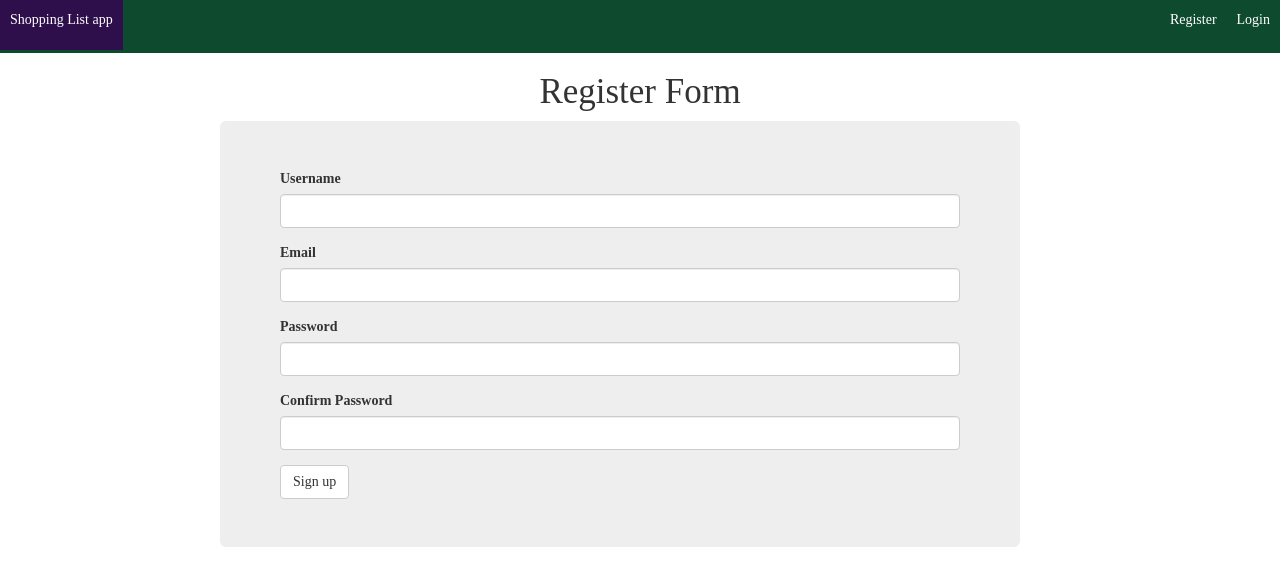
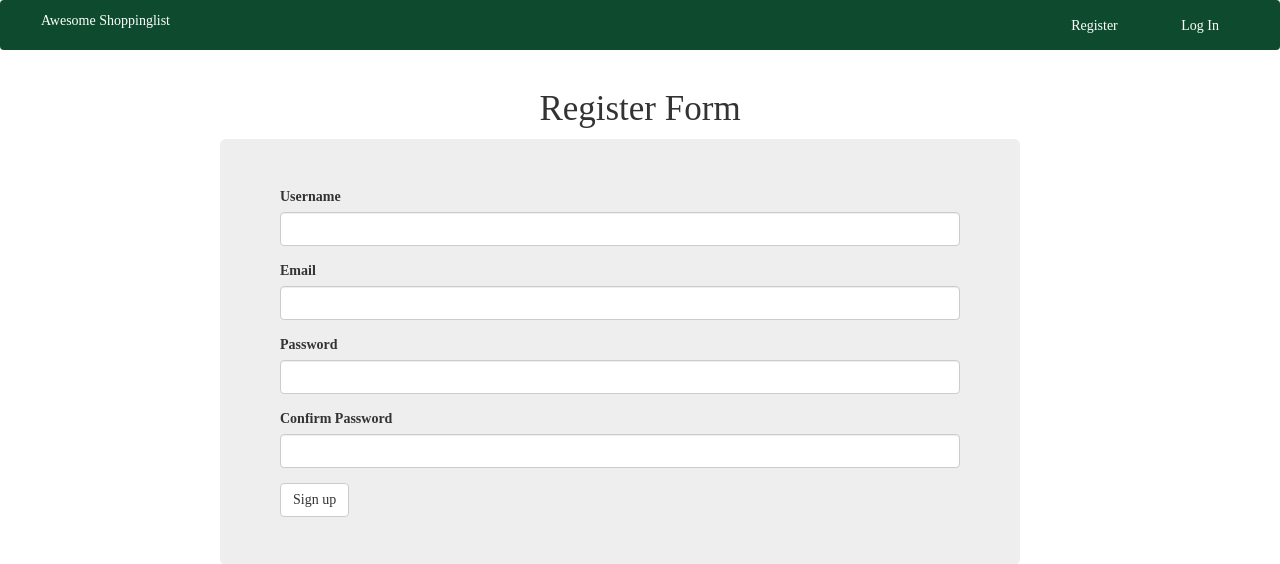
Before and after one commit to machariamarigi/shopping_list, a Flask app: page /register in a window 1280 px wide. Shown: the top 564 px of the page. Run offline with Flask 2, Linux system fonts and the light colour scheme; parts of the project's set-up code (start-up, migrations or seed data) failed here and were passed over; some libraries are stand-ins or nearby versions.

Commit message:
[[Upate]Chore #150661899]Bootstrab navbar ui update

```diff
--- a/app/auth/forms.py
+++ b/app/auth/forms.py
@@ -2,7 +2,7 @@
 
 from flask_wtf import FlaskForm
 from wtforms import PasswordField, StringField, SubmitField
-from wtforms.validators import DataRequired, Email, EqualTo
+from wtforms.validators import DataRequired, Email, EqualTo, length
 
 
 class SignUpForm(FlaskForm):
@@ -11,7 +11,8 @@ class SignUpForm(FlaskForm):
     email = StringField('Email', validators=[DataRequired(), Email()])
     password = PasswordField('Password', validators=[
                                                 DataRequired(),
-                                                EqualTo('confirm_password')
+                                                EqualTo('confirm_password'),
+                                                length(min=8)
                                             ])
     confirm_password = PasswordField('Confirm Password')
     submit = SubmitField('Sign up')
--- a/app/auth/views.py
+++ b/app/auth/views.py
@@ -22,8 +22,10 @@ def login():
                         url_for(
                             'dashboard.dashboard_page'))
                 else:
-                    flash('Incorrect inputs or Account not registered')
+                    flash('Wrong password, please try again')
                     return redirect(url_for('auth.login'))
+        flash('Email not recognised, please Register or try again')
+        return redirect(url_for('auth.login'))
 
     return render_template('auth/login.html', title='login', form=form)
 
--- a/app/static/css/style.css
+++ b/app/static/css/style.css
@@ -87,13 +87,37 @@ nav ul a {
     margin-bottom: -7.5px;
 }
 
-nav a:hover {
+.navbar-nav {
+    width: 100%;
+    text-align: center;
+}
+
+.navbar-nav>li {
+    display: inline-block;
+    float: none;
+}
+
+.navbar-nav>li>a {
+    padding-left: 30px;
+    padding-right: 30px;
+}
+
+.navbar-nav>li>a:hover {
     background-color: #2e0e4b;
     color: #fff;
     text-decoration: none;
+    border-radius: 5%;
 }
 
-@media screen and (min-width: 768px) {
+#logo-navbar-middle:hover {
+    background-color: #2e0e4b;
+    color: #fff;
+    text-decoration: none;
+    border-radius: 5%;
+}
+
+
+/* @media screen and (min-width: 768px) {
     nav ul {
         display: flex;
     }
@@ -104,7 +128,7 @@ nav a:hover {
         display: flex;
         justify-content: space-between;
     }
-}
+} */
 
 
 /* Form styles */
@@ -124,6 +148,7 @@ nav a:hover {
     max-width: 700px;
     margin: 0 auto;
 }
+
 
 /* Dahboard styles */
 
@@ -158,7 +183,6 @@ nav a:hover {
 
 table.table {
     width: 100%;
-
 }
 
 .table th,
@@ -223,32 +247,33 @@ button a:hover {
 }
 
 * {
-
     font-family: 'futura';
 }
 
-
-
-#main{
+#main {
     display: table;
     width: 100%;
     height: 100vh;
     text-align: center;
 }
 
-.fof{
+.fof {
     display: table-cell;
     vertical-align: middle;
 }
 
-.fof h1{
+.fof h1 {
     font-size: 50px;
     display: inline-block;
     padding-right: 12px;
     animation: type .5s alternate infinite;
 }
 
-@keyframes type{
-	  from{box-shadow: inset -3px 0px 0px #888;}
-	  to{box-shadow: inset -3px 0px 0px transparent;}
+@keyframes type {
+    from {
+        box-shadow: inset -3px 0px 0px #888;
     }
+    to {
+        box-shadow: inset -3px 0px 0px transparent;
+    }
+}
--- a/app/templates/base.html
+++ b/app/templates/base.html
@@ -11,15 +11,29 @@
 </head>
 
 <body>
-    <nav>
-        <ul>
-            <li><a href="{{ url_for('landing_page.landing') }}">Shopping List app</a></li>
-        </ul>
-        <ul class="right">
-            <li><a href="{{ url_for('auth.register') }}" class="fb">Register</a></li>
-            <li><a href="{{ url_for('auth.login') }}" class="fb">Login</a></li>
-        </ul>
-    </nav>
+    <nav id="navbar-primary" class="navbar" role="navigation">
+            <div class="container-fluid">
+                <div class="navbar-header">
+                    <button type="button" class="navbar-toggle" data-toggle="collapse" data-target="#navbar-primary-collapse">
+                        <span class="sr-only">Toggle navigation</span>
+                        <span class="icon-bar"></span>
+                        <span class="icon-bar"></span>
+                        <span class="icon-bar"></span>
+                    </button>
+                </div>
+                <div class="collapse navbar-collapse" id="navbar-primary-collapse">
+                    <ul class="nav navbar-nav">
+                        <a id="logo-navbar-middle" class="navbar-header" href="{{ url_for('landing_page.landing') }}">Awesome Shoppinglist</a>
+                        <div class="pull-right">
+                            <ul class="nav navbar-nav">
+                                <li><a href="{{ url_for('auth.register') }}">Register</a></li>
+                                <li><a href="{{ url_for('auth.login') }}">Log In</a></li>
+                            </ul>
+                        </div>
+                    </ul>
+                </div>
+            </div>
+        </nav>
     {% block body %}
     {% endblock %}
 </body>
--- a/app/templates/dashboard/shoppinglist.html
+++ b/app/templates/dashboard/shoppinglist.html
@@ -7,7 +7,9 @@
     <div class="dash-header">
         <h1>Shopping list - {{ shoppinglist.name }}</h1>
     </div>
-    {{ wtf.quick_form(form) }}
+    <div class="jumbotron">
+        {{ wtf.quick_form(form) }}
+    </div>
     {% if items %}
         <div class="dash-table col-md-8">
             <h1>Items To Buy</h1>
```
Also changed, not shown: app/templates/authbase.html (+22 -8 lines), 1 other file. Lines whose indentation alone changed are shown as unchanged.
